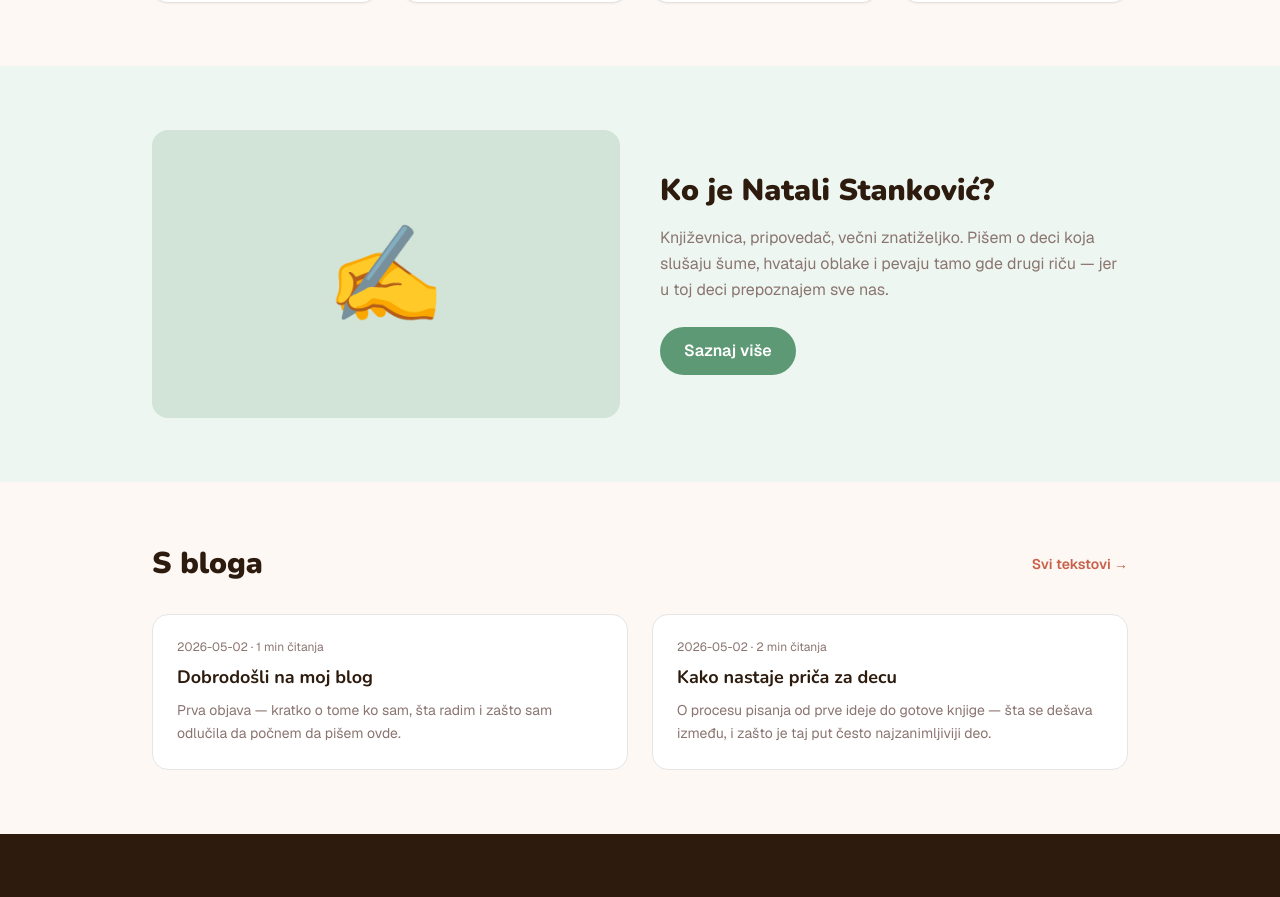
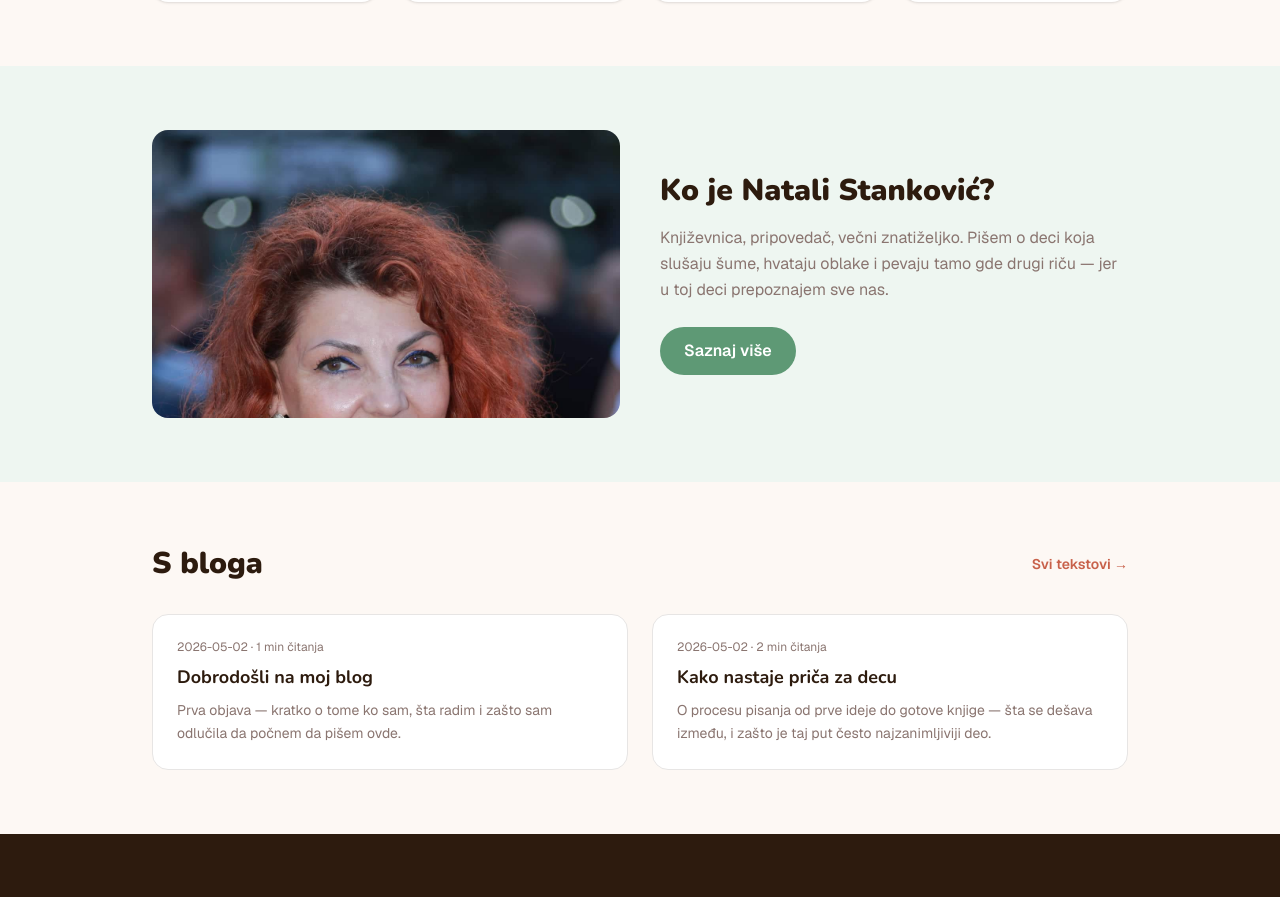
Before and after one commit to tvojvajbkod/sajt-sa-blogom, a Next.js app: page / in a window 1280 px wide. Shown: the part 1564-2461 px from the top of the page. Built offline with nearby package versions, Linux system fonts and the light colour scheme.

Commit message:
Portret fotografija: object-top da se vidi glava, zamenjen emoji na početnoj
Co-Authored-By: Claude Sonnet 4.6 <noreply@anthropic.com>

```diff
--- a/src/app/o-meni/page.tsx
+++ b/src/app/o-meni/page.tsx
@@ -17,7 +17,7 @@ export default function OMeniPage() {
               alt="Natali Stanković"
               width={600}
               height={320}
-              className="w-full h-full object-cover"
+              className="w-full h-full object-cover object-top"
             />
           </div>
           <div>
--- a/src/app/page.tsx
+++ b/src/app/page.tsx
@@ -107,10 +107,14 @@ export default function HomePage() {
       {/* About teaser */}
       <section className="bg-secondary-light py-16">
         <div className="mx-auto max-w-5xl px-6 grid md:grid-cols-2 gap-10 items-center">
-          <div
-            className="h-72 rounded-2xl flex items-center justify-center text-8xl bg-secondary/20"
-          >
-            ✍️
+          <div className="h-72 rounded-2xl overflow-hidden">
+            <Image
+              src="/portret.jpg"
+              alt="Natali Stanković"
+              width={600}
+              height={288}
+              className="w-full h-full object-cover object-top"
+            />
           </div>
           <div>
             <h2 className="font-display font-black text-3xl text-foreground mb-4">
```
